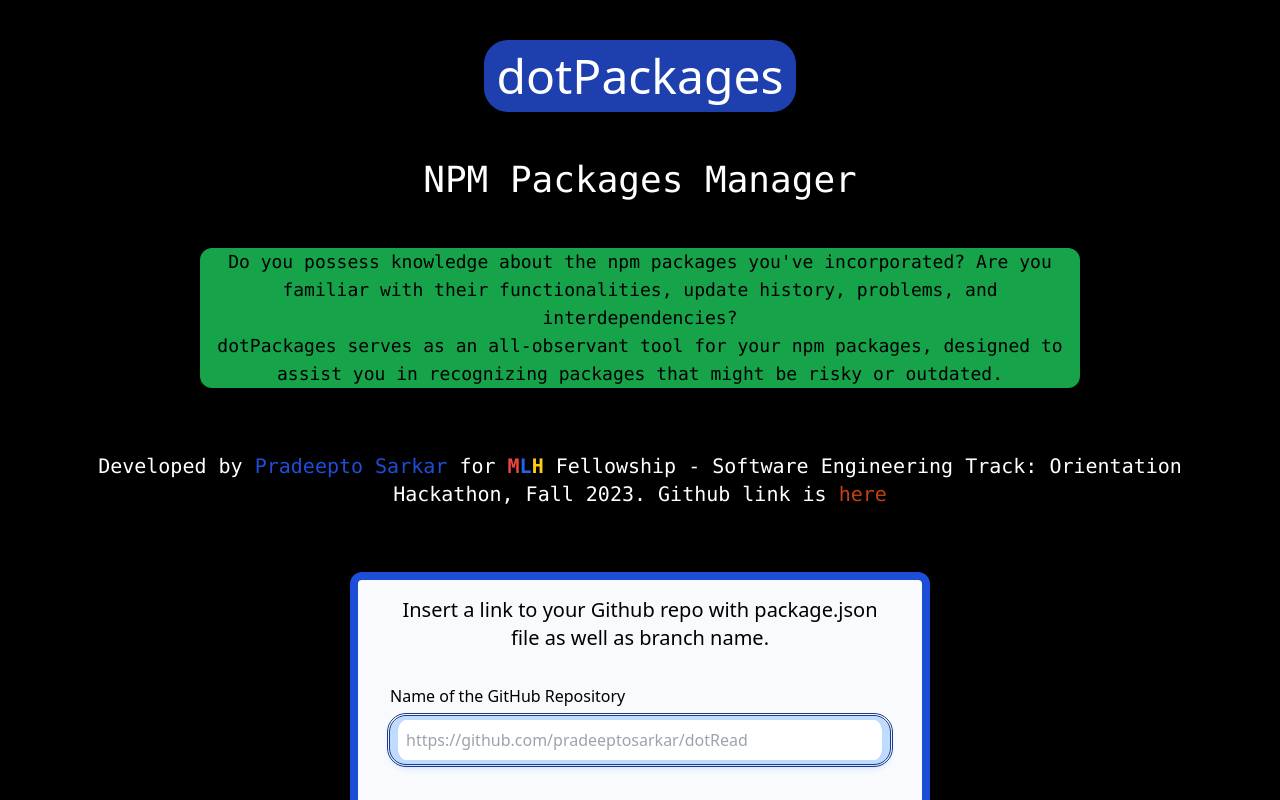
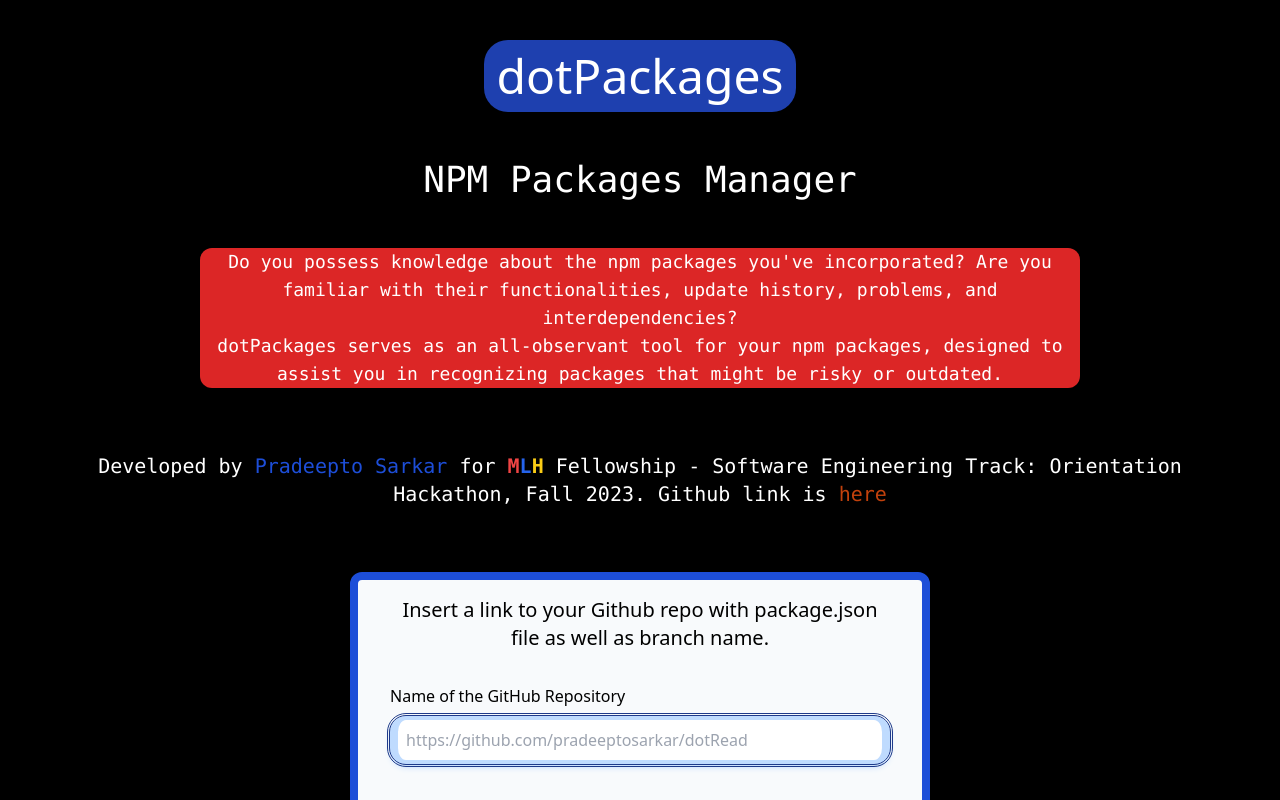
Before and after one commit to pradeeptosarkar/dotPackages, a React (Create React App) app: page / in a window 1280 px wide. Shown: the top 800 px of the page. Built offline with nearby package versions, Linux system fonts and the light colour scheme.

Commit message:
UI Update 2.0

```diff
--- a/src/pages/Home.js
+++ b/src/pages/Home.js
@@ -76,7 +76,7 @@ function Home() {
       <div className="p-10 bg-black flex flex-col items-center justify-start items-start gap-12">
         <h1 className="text-5xl text-white bg-blue-800 rounded-3xl px-3 py-3">dotPackages</h1>
         <h2 className="text-4xl text-white font-mono">NPM Packages Manager</h2>
-        <p className="text-lg text-black text-center font-mono mx-40 bg-green-600 rounded-xl">
+        <p className="text-lg text-white text-center font-mono mx-40 bg-red-600 rounded-xl">
         Do you possess knowledge about the npm packages you've incorporated? Are you familiar with their functionalities, update history, problems, and interdependencies?
           <br />
           dotPackages serves as an all-observant tool for your npm packages, designed to assist you in recognizing packages that might be risky or outdated.
```
